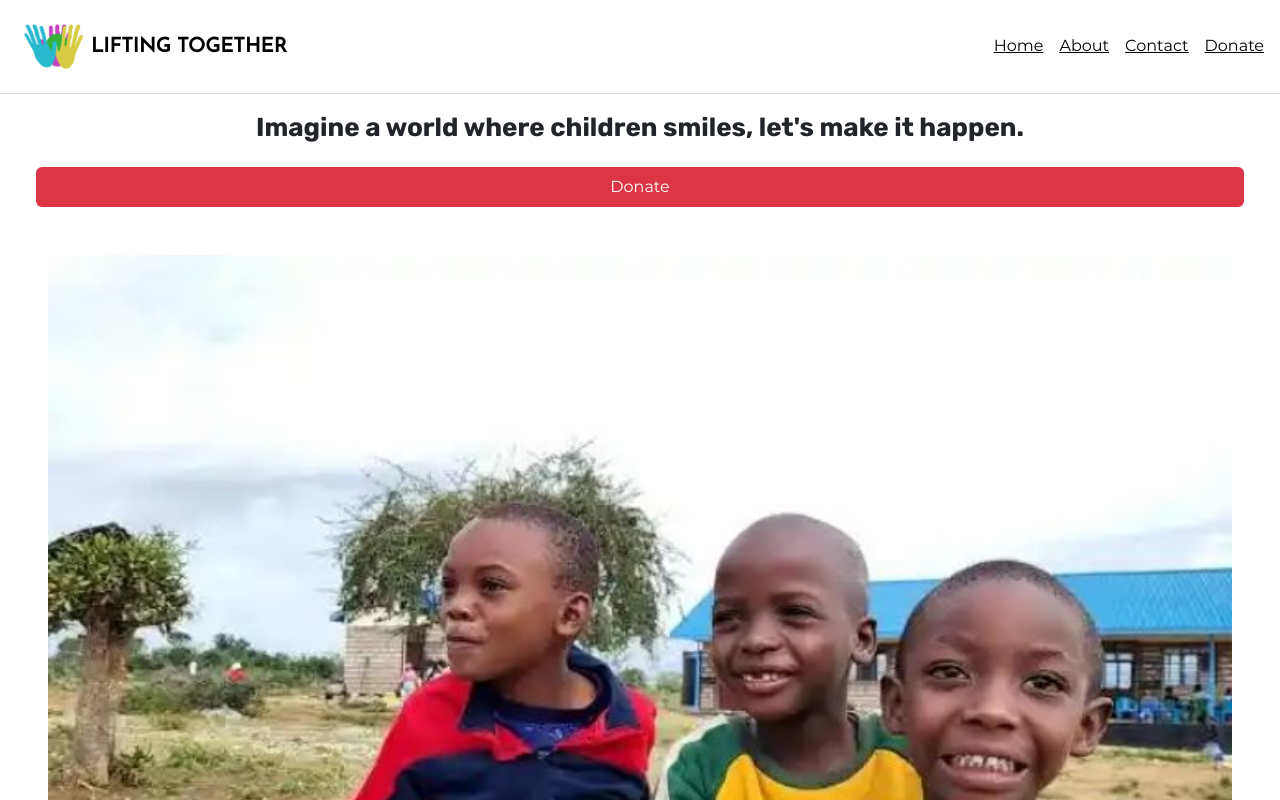
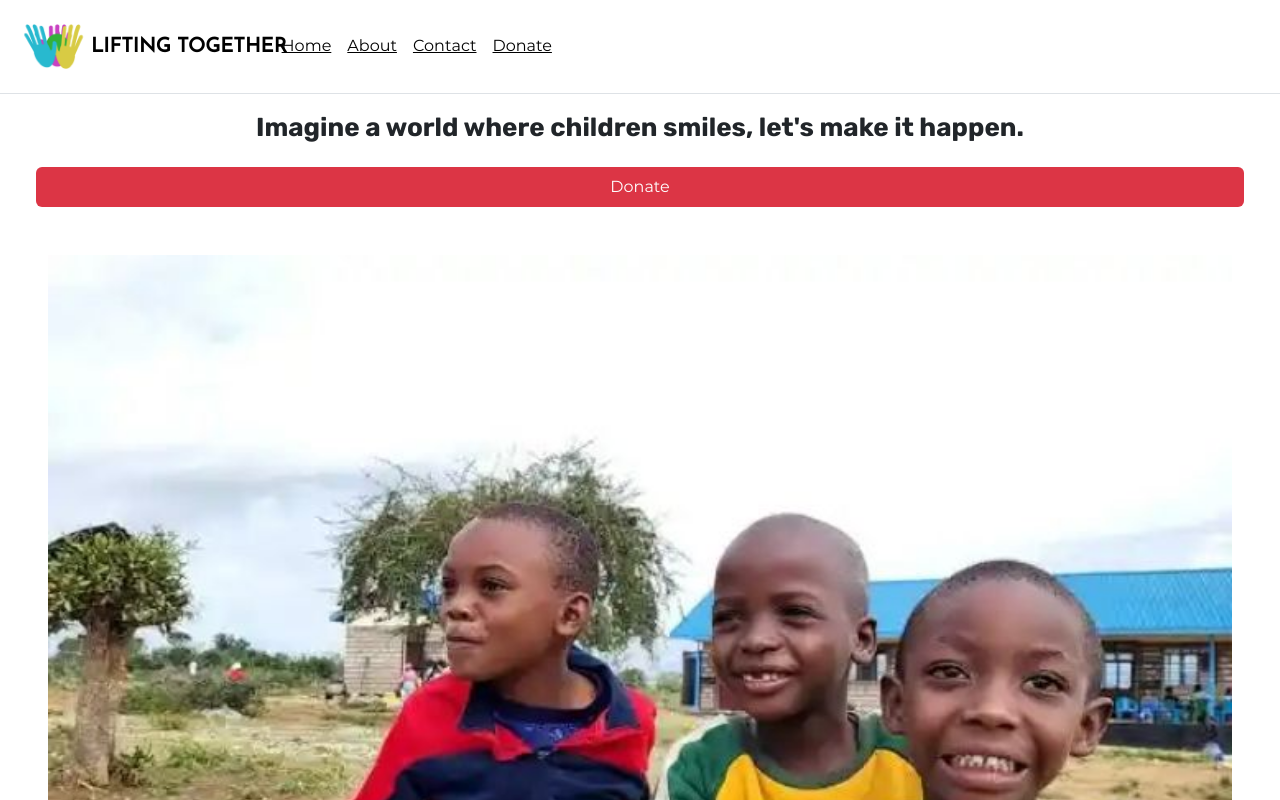
Before and after one commit to mubarak-codes/Lifting-together-, a React (Vite) app: page / in a window 1280 px wide. Shown: the top 800 px of the page. Built offline with nearby package versions, Linux system fonts and the light colour scheme.

Commit message:
cbange nav item display

```diff
--- a/src/components/Navbar.jsx
+++ b/src/components/Navbar.jsx
@@ -10,13 +10,17 @@ const Navbar = ()=>{
     <nav className="navbar navbar-expand-sm border-bottom py-1 px-3 bg-white">
      <Link to="/" className="navbar-brand w-20"> <img src="img/lifting_together_trans.png" className="w-30-sm w-70" /><span className="d-none d-sm-inline-block ff-josefin-sans fw-bolder">LIFTING TOGETHER</span></Link>
 
-     <i class="fa-solid fa-bars mfs-6 d-sm-none click-grow navbar-toggler" data-bs-toggle="collapse" data-bs-target="#nav"></i>
-     <div className="collapse navbar-collapse ms-auto" id="nav">
-      <div className="ms-auto navbar-nav gap-3 mfs-3">
-      <Link to="/" className="nav-item text-black ms-auto click-fade">Home</Link>
-      <Link to="/about" className="nav-item text-black ms-auto click-fade">About</Link>
-      <Link to="/contact" className="nav-item text-black ms-auto click-fade">Contact</Link>
-      <Link to="/contact" className="nav-item text-black ms-auto click-fade">Donate</Link>
+     <i class="fa-solid fa-bars mfs-6 d-sm-none click-grow navbar-toggler" data-bs-toggle="offcanvas" data-bs-target="#nav"></i>
+     <div className="offcanvas offcanvas-end w-100 " id="nav">
+      <div className="offcanvas-header border-bottom">
+      <h3 className="offcanvas-title ff-josefin-sans fw-bolder">LIFTING TOGETHER</h3>
+       <i class="fa-solid fa-xmark ms-auto mfs-8 fw-ligter" data-bs-dismiss="offcanvas"></i>
+      </div>
+      <div className=" navbar-nav gap-3 mfs-3 offcanvas-body">
+      <Link to="/" className="nav-item text-black click-fade">Home</Link>
+      <Link to="/about" className="nav-item text-black click-fade">About</Link>
+      <Link to="/contact" className="nav-item text-black click-fade">Contact</Link>
+      <Link to="/contact" className="nav-item text-black click-fade">Donate</Link>
       </div>
      </div>
     </nav>
```
